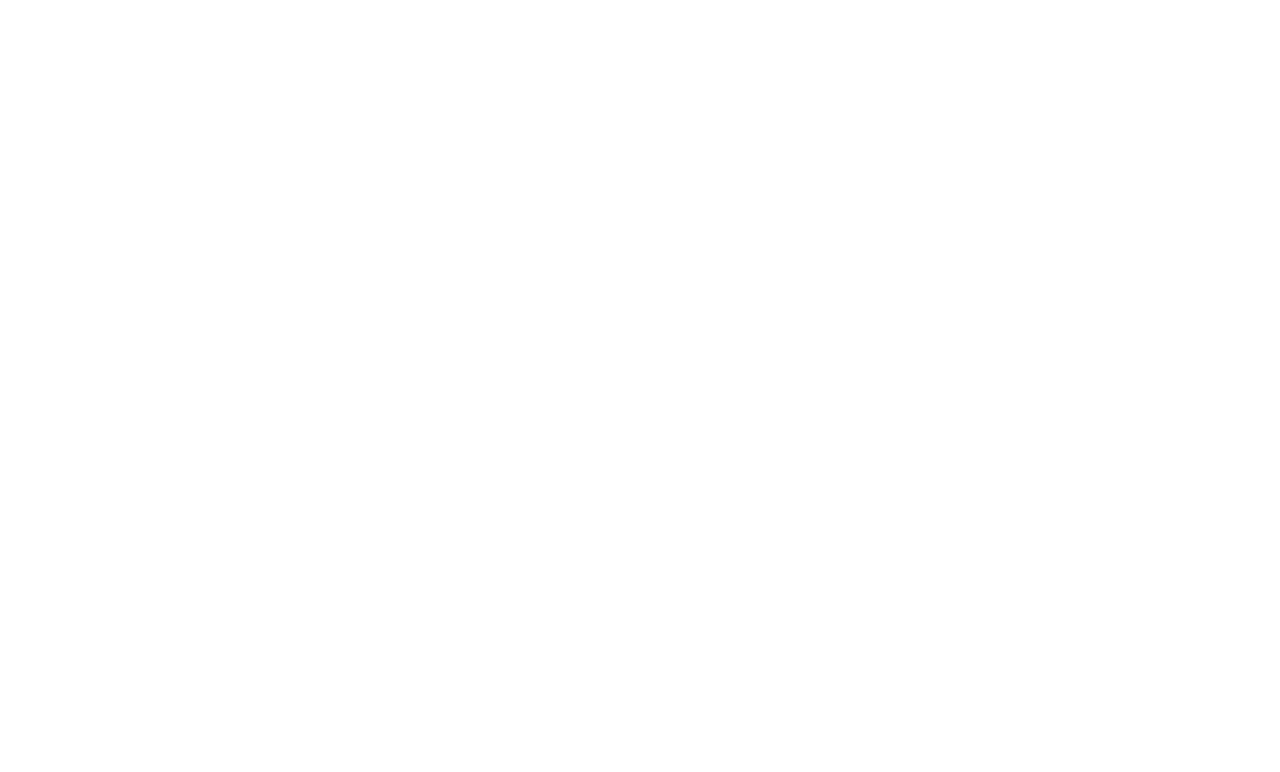
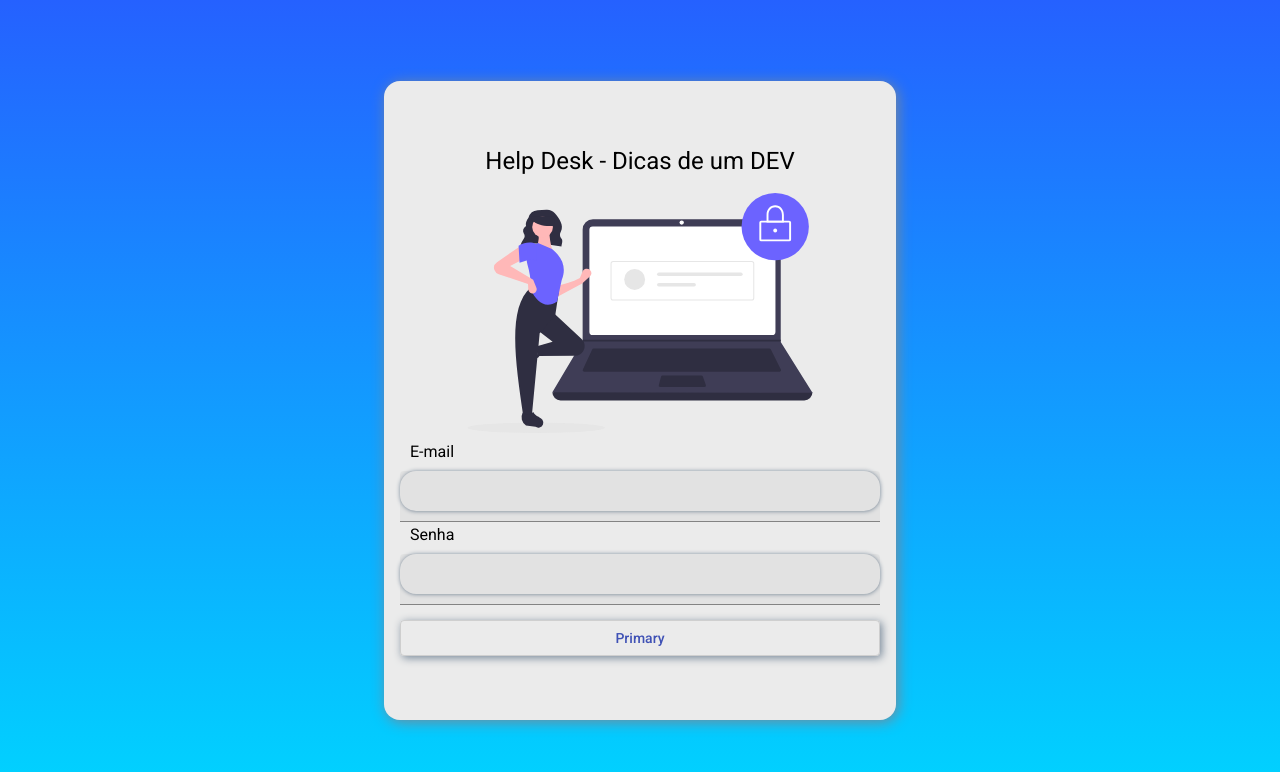
Before and after one commit to pamelamoreiras/helpdesk-front-ok, an Angular app: page /login in a window 1280 px wide. Before the commit this address led to /. Shown: the top 772 px of the page. Built offline with nearby package versions, Linux system fonts and the light colour scheme.

Commit message:
HTML e CSS para o componente Login

```diff
--- a/src/app/app-routing.module.ts
+++ b/src/app/app-routing.module.ts
@@ -1,10 +1,12 @@
 import { NgModule } from '@angular/core';
 import { RouterModule, Routes } from '@angular/router';
 import { HomeComponent } from './components/home/home.component';
+import { LoginComponent } from './components/login/login.component';
 import { NavComponent } from './components/nav/nav.component';
 import { TecnicoListComponent } from './components/tecnico/tecnico-list/tecnico-list.component';
 
 const routes: Routes = [
+  {path: 'login', component: LoginComponent},
   {
     path: '', component: NavComponent, children: [
       {path: 'home', component : HomeComponent},
--- a/src/app/app.module.ts
+++ b/src/app/app.module.ts
@@ -29,6 +29,7 @@
 import { HomeComponent } from './components/home/home.component';
 import { HeaderComponent } from './components/header/header.component';
 import { TecnicoListComponent } from './components/tecnico/tecnico-list/tecnico-list.component';
+import { LoginComponent } from './components/login/login.component';
 
 
 
@@ -38,7 +39,8 @@
     NavComponent,
     HomeComponent,
     HeaderComponent,
-    TecnicoListComponent
+    TecnicoListComponent,
+    LoginComponent
   ],
   imports: [
     BrowserModule,
--- /dev/null
+++ b/src/app/components/login/login.component.css
@@ -0,0 +1,47 @@
+.container {
+    height: 100%;
+    background: linear-gradient(180deg, rgba(2,0,36,1) 0%, rgba(37,97,287,1) 0%, rgba(0, 212, 255, 1) 100%);
+    display: flex;
+    align-items: center;
+    justify-content: center;
+}
+
+.form {
+    width: 30rem;
+    margin: auto;
+    background-color: rgb(235, 235, 235);
+    padding: 4rem 1rem;
+    border-radius: 1rem;
+    box-shadow: 2px 2px 1em lightslategray;
+
+}
+
+h1 {
+    width: 100%;
+    text-align: center;
+}
+
+.full-width {
+    width: 100%;
+    height: 40px;
+    margin-bottom: 10px;
+    border-radius: 1rem;
+    box-shadow: .2px .2px .3em lightslategray;
+}
+
+.login-button {
+    width: 100%;
+    margin-top: 1rem;
+    box-shadow: 2px 2px .6em lightslategray;
+}
+
+.cabecalho-login {
+    margin-left: 10px;
+    margin-bottom: 5px;
+}
+
+img {
+    height: 15rem;
+    width: 100%;
+    margin: auto;
+}
--- /dev/null
+++ b/src/app/components/login/login.component.html
@@ -0,0 +1,23 @@
+<div class="container">
+
+    <form class="form">
+
+        <h1>Help Desk - Dicas de um DEV</h1>
+
+        <img src="assets/img/login-image.svg" alt="Help Desk">
+
+        <h3 class="cabecalho-login">E-mail</h3>
+        <mat-form-field class="full-width" appearance="fill">
+          <mat-label></mat-label>
+          <input matInput placeholder="Ex. fulano@mail.com">
+        </mat-form-field>
+
+        <h3 class="cabecalho-login">Senha</h3>
+        <mat-form-field class="full-width" appearance="fill">
+            <mat-label></mat-label>
+            <input type="password" matInput placeholder="Ex. 123" >
+          </mat-form-field>
+
+          <button class="login-button" mat-stroked-button color="primary">Primary</button>
+      </form>
+</div>
--- /dev/null
+++ b/src/app/components/login/login.component.ts
@@ -0,0 +1,15 @@
+import { Component, OnInit } from '@angular/core';
+
+@Component({
+  selector: 'app-login',
+  templateUrl: './login.component.html',
+  styleUrls: ['./login.component.css']
+})
+export class LoginComponent implements OnInit {
+
+  constructor() { }
+
+  ngOnInit(): void {
+  }
+
+}
--- a/src/app/components/nav/nav.component.ts
+++ b/src/app/components/nav/nav.component.ts
@@ -11,7 +11,7 @@
   constructor(private router: Router) { }
 
   ngOnInit(): void {
-    this.router.navigate(['tecnicos'])
+    this.router.navigate(['home'])
   }
 
 }
```
